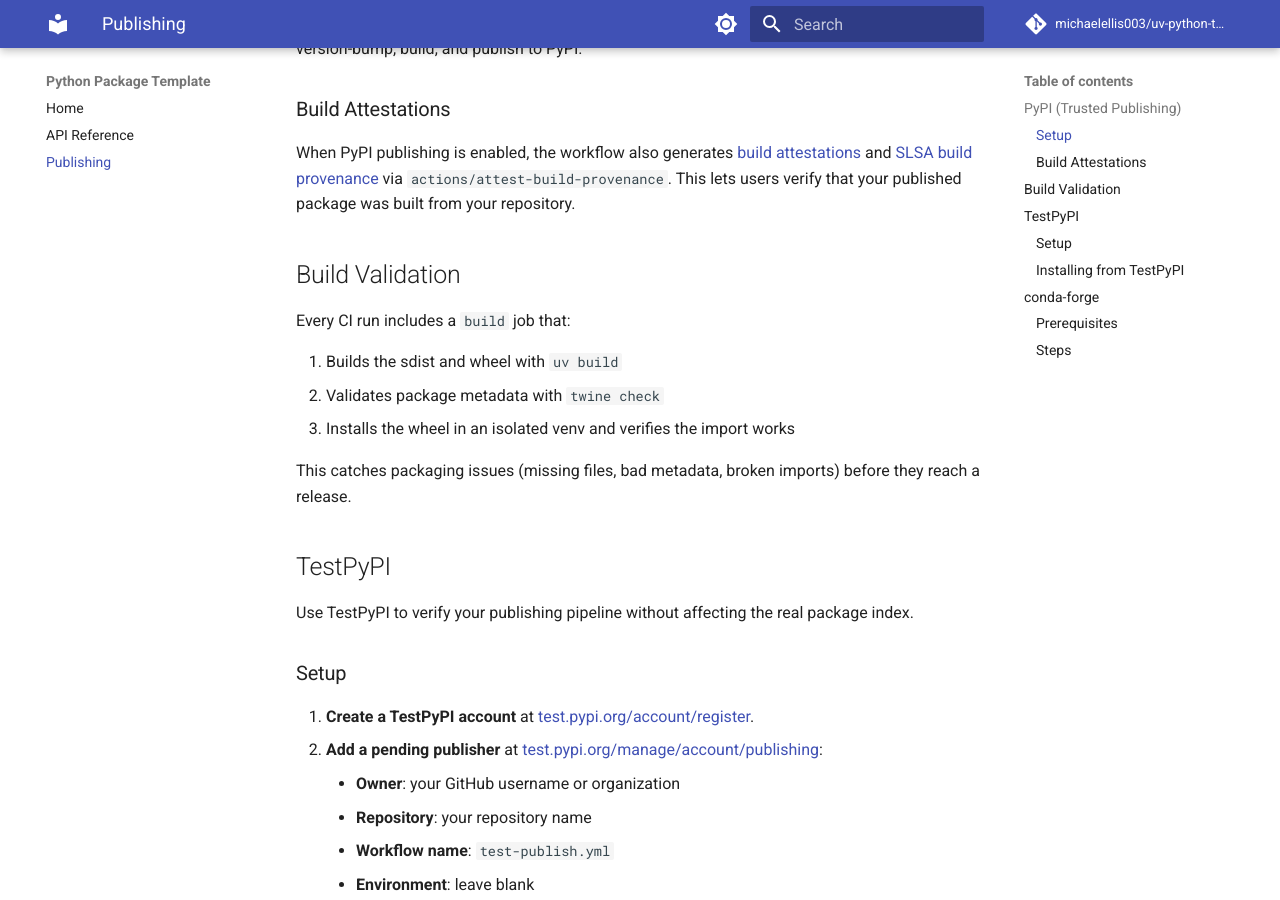
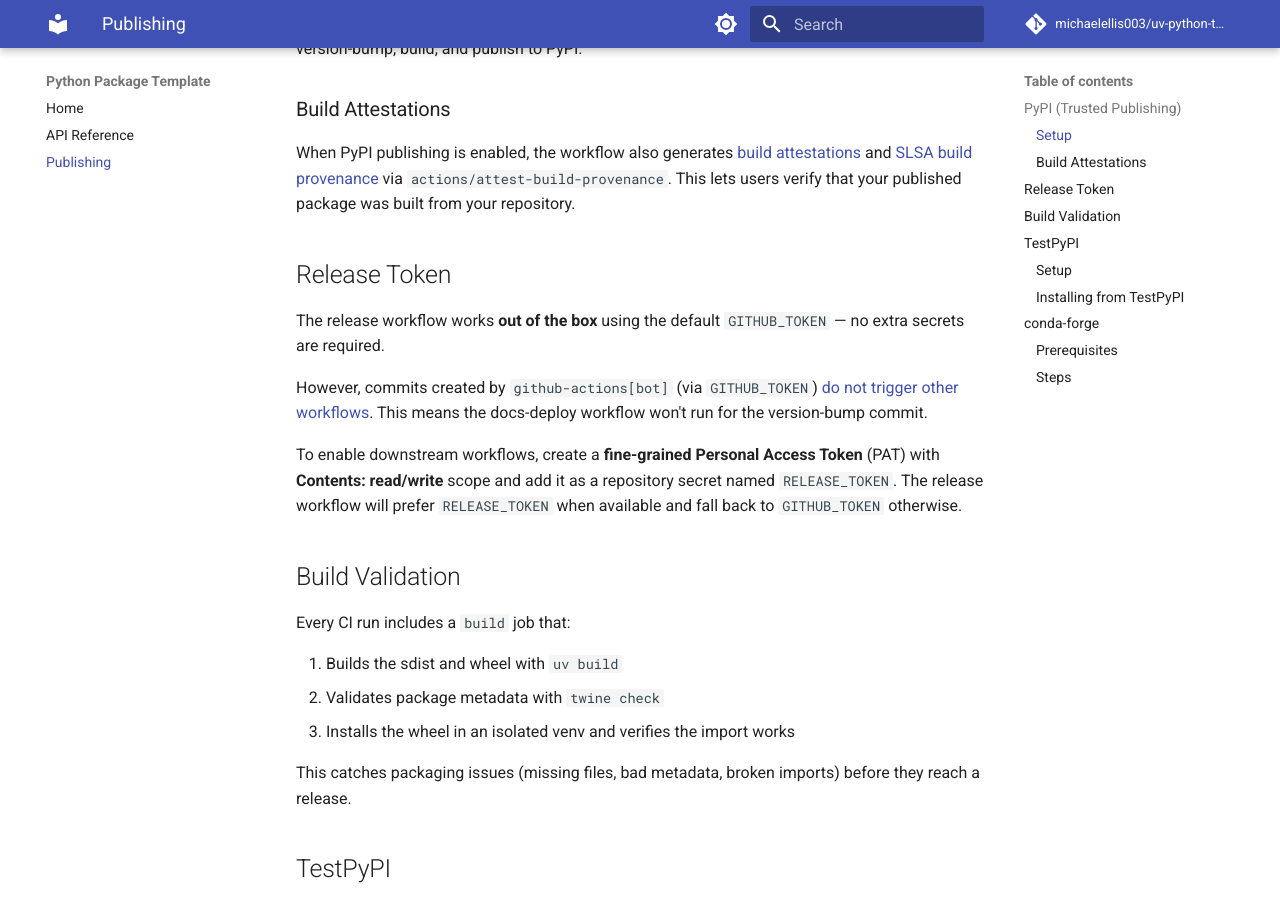
Before and after one commit to michaelellis003/pypkgkit, an MkDocs documentation site: the page built from docs/publishing.md, in a window 1280 px wide and 900 px high, scrolled down 709 px. Built offline with MkDocs 1.6.1 and Material for MkDocs 9.7.7, drawn with Linux system fonts in a browser that asks for light colours; comment, search, counter and statistics services are not loaded.

Commit message:
fix(release): add GITHUB_TOKEN fallback and fix git remote command (#29)
The release workflow used secrets.RELEASE_TOKEN with no fallback,
causing silent failures for new projects without the secret configured.
All three token references now fall back to github.token.

Also fixes init.py printing "git remote set-url" instead of
"git remote add" — after rm -rf .git && git init there is no origin
remote to update.

```diff
--- a/docs/publishing.md
+++ b/docs/publishing.md
@@ -33,6 +33,22 @@
 [SLSA build provenance](https://slsa.dev/) via
 `actions/attest-build-provenance`. This lets users verify that
 your published package was built from your repository.
+
+## Release Token
+
+The release workflow works **out of the box** using the default
+`GITHUB_TOKEN` — no extra secrets are required.
+
+However, commits created by `github-actions[bot]` (via `GITHUB_TOKEN`)
+[do not trigger other workflows](https://docs.github.com/en/actions/security-for-github-actions/security-guides/automatic-token-authentication#using-the-github_token-in-a-workflow).
+This means the docs-deploy workflow won't run for the version-bump
+commit.
+
+To enable downstream workflows, create a **fine-grained Personal Access
+Token** (PAT) with **Contents: read/write** scope and add it as a
+repository secret named `RELEASE_TOKEN`. The release workflow will
+prefer `RELEASE_TOKEN` when available and fall back to `GITHUB_TOKEN`
+otherwise.
 
 ## Build Validation
 
```
Also changed, not shown: README.md (+7 -0 lines), 2 other files.
